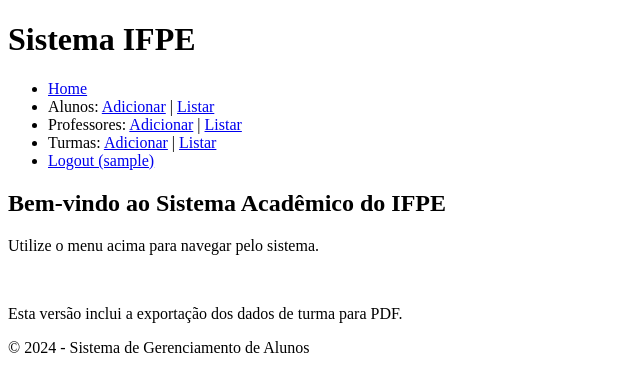
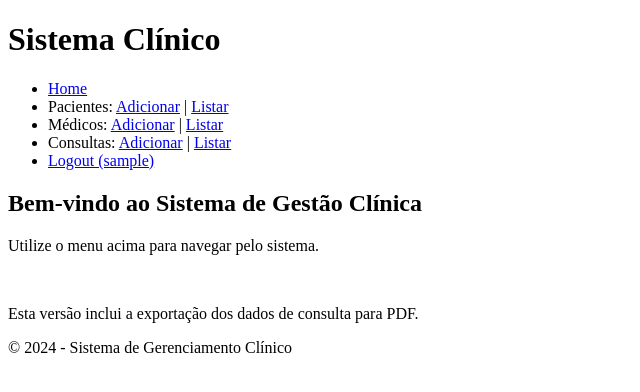
Before and after one commit to RicardoNsm/sistema-clinico-php, a PHP site: page /index.php in a window 1280 px wide. Shown: the top 392 px of the page, without its empty margins (0-640 px from the left). Run offline with PHP 8.4, Linux system fonts and the light colour scheme; the visitor is signed in with stand-in values (Sample User, id 1).

Commit message:
Ajuste final: Renomeação de arquivos e interface clinica

```diff
--- a/index.php
+++ b/index.php
@@ -6,48 +6,46 @@ session_start();
 <head>
     <meta charset="UTF-8">
     <meta name="viewport" content="width=device-width, initial-scale=1.0">
-    <title>CRUD Alunos</title>
+    <title>Sistema Clínico</title>
     <link rel="stylesheet" href="css/style.css">
 </head>
 <body>
     <header>
-        <h1>Sistema IFPE</h1>
+        <h1>Sistema Clínico</h1>
         <nav>
             <ul>
                 <li><a href="index.php">Home</a></li>
                 <?php if (isset($_SESSION['user_id'])): ?>
-                    <li>Alunos:
-                        <a href="/php/create-aluno.php">Adicionar</a> |
-                        <a href="/php/index-aluno.php">Listar</a>
+                    <li>Pacientes:
+                        <a href="php/create-paciente.php">Adicionar</a> |
+                        <a href="php/index-paciente.php">Listar</a>
                     </li>
-                    <li>Professores:
-                        <a href="/php/create-professor.php">Adicionar</a> |
-                        <a href="/php/index-professor.php">Listar</a>
+                    <li>Médicos:
+                        <a href="php/create-medico.php">Adicionar</a> |
+                        <a href="php/index-medico.php">Listar</a>
                     </li>
-                    <li>Turmas:
-                        <a href="/php/create-turma.php">Adicionar</a> |
-                        <a href="/php/index-turma.php">Listar</a>
+                    <li>Consultas:
+                        <a href="php/create-consulta.php">Adicionar</a> |
+                        <a href="php/index-consulta.php">Listar</a>
                     </li>
-                    <li><a href="/php/logout.php">Logout (<?= $_SESSION['username'] ?>)</a></li>
+                    <li><a href="php/logout.php">Logout (<?= $_SESSION['username'] ?>)</a></li>
                 <?php else: ?>
-                    <li><a href="/php/user-login.php">Login</a></li>
-                    <li><a href="/php/user-register.php">Registrar</a></li>
+                    <li><a href="php/user-login.php">Login</a></li>
+                    <li><a href="php/user-register.php">Registrar</a></li>
                 <?php endif; ?>
             </ul>
         </nav>
-
     </header>
 
     <main>
-        <h2>Bem-vindo ao Sistema Acadêmico do IFPE</h2>
+        <h2>Bem-vindo ao Sistema de Gestão Clínica</h2>
         <p>Utilize o menu acima para navegar pelo sistema.</p>
         <br>
-        <p>Esta versão inclui a exportação dos dados de turma para PDF.</p>
-
+        <p>Esta versão inclui a exportação dos dados de consulta para PDF.</p>
     </main>
 
     <footer>
-        <p>&copy; 2024 - Sistema de Gerenciamento de Alunos</p>
+        <p>&copy; 2024 - Sistema de Gerenciamento Clínico</p>
     </footer>
 </body>
 </html>
```
Also changed, not shown: composer.json (+13 -3 lines).
